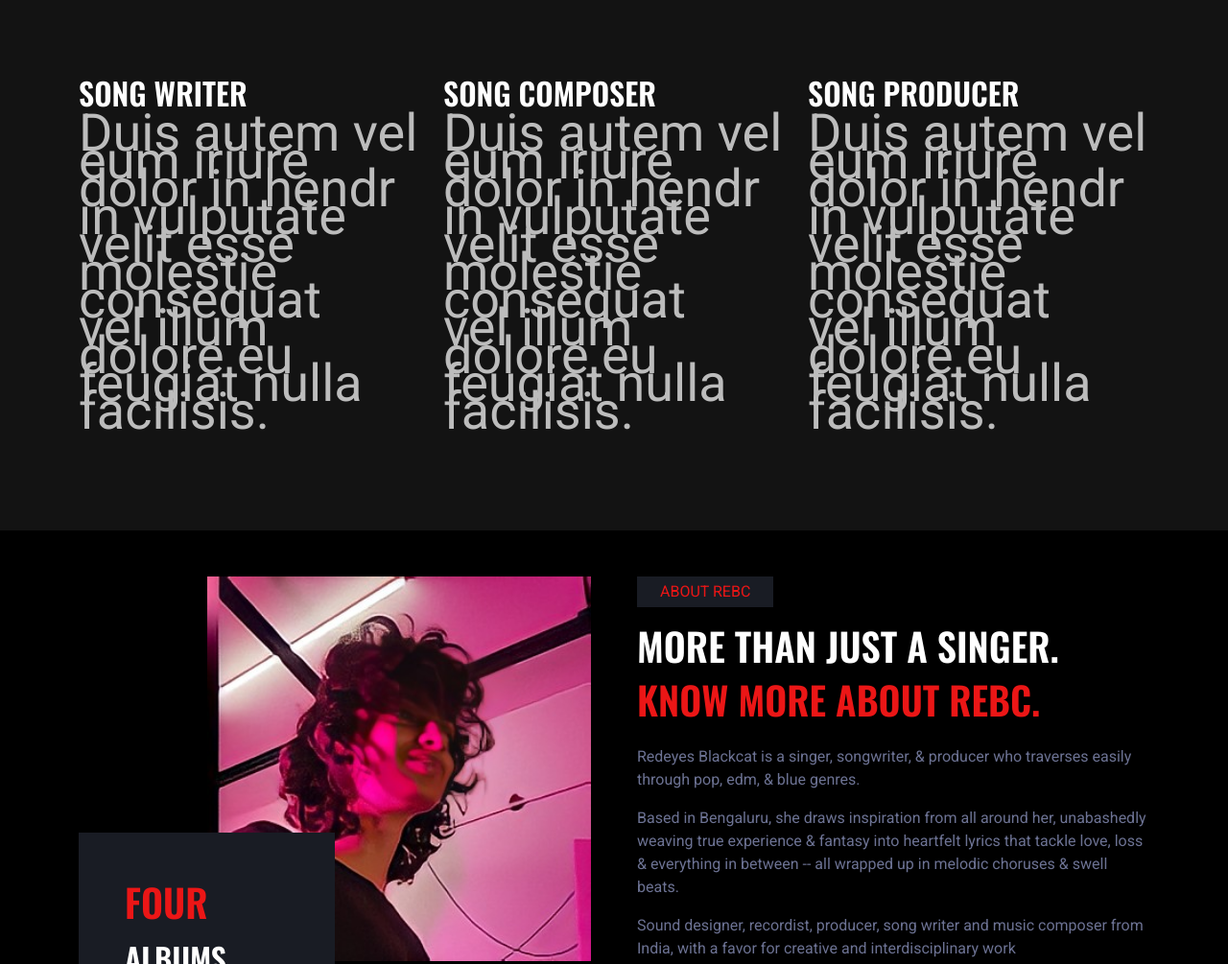
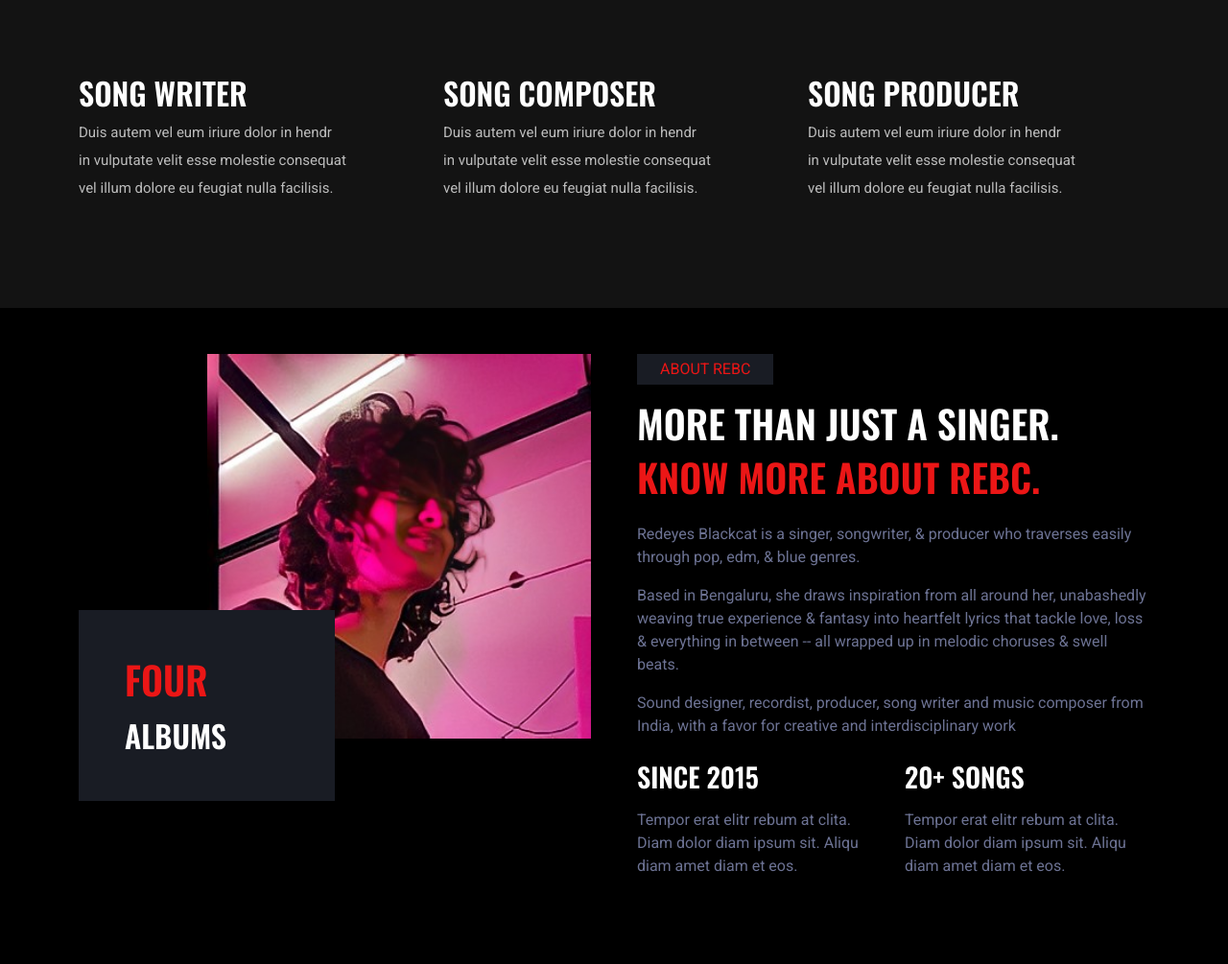
Before and after one commit to The-illusion-mag/REBC, a plain HTML site: page About.html in a window 1280 px wide. Shown: the part 1100-2105 px from the top of the page at 96% size. Drawn offline with nearby package versions, Linux system fonts and the light colour scheme.

Commit message:
Add files via upload

```diff
--- a/About.html
+++ b/About.html
@@ -112,21 +112,21 @@
                 <!-- Services detail of the page -->
                 <div class="col-xs-12 col-sm-4 service-col wow fadeInLeftBig" data-wow-delay="0.3s">
                     <h2 class="heading3 text-uppercase" data-heading="P">Song Writer</h2>
-                    <span class="text">Duis autem vel eum iriure dolor in hendr <br class="hidden-xs hidden-sm">in
+                    <span class="text1">Duis autem vel eum iriure dolor in hendr <br class="hidden-xs hidden-sm">in
                         vulputate velit esse molestie consequat<br class="hidden-xs hidden-sm"> vel illum dolore eu
                         feugiat nulla facilisis.</span>
                 </div>
                 <!-- Services detail of the page -->
                 <div class="col-xs-12 col-sm-4 service-col wow fadeInUpBig" data-wow-delay="0.3s">
                     <h2 class="heading3 text-uppercase" data-heading="W">Song Composer</h2>
-                    <span class="text">Duis autem vel eum iriure dolor in hendr <br class="hidden-xs hidden-sm">in
+                    <span class="text1">Duis autem vel eum iriure dolor in hendr <br class="hidden-xs hidden-sm">in
                         vulputate velit esse molestie consequat<br class="hidden-xs hidden-sm"> vel illum dolore eu
                         feugiat nulla facilisis.</span>
                 </div>
                 <!-- Services detail of the page -->
                 <div class="col-xs-12 col-sm-4 service-col wow fadeInRightBig" data-wow-delay="0.3s">
                     <h2 class="heading3 text-uppercase" data-heading="P">Song producer</h2>
-                    <span class="text">Duis autem vel eum iriure dolor in hendr <br class="hidden-xs hidden-sm">in
+                    <span class="text1">Duis autem vel eum iriure dolor in hendr <br class="hidden-xs hidden-sm">in
                         vulputate velit esse molestie consequat<br class="hidden-xs hidden-sm"> vel illum dolore eu
                         feugiat nulla facilisis.</span>
                 </div>
--- a/css/style.css
+++ b/css/style.css
@@ -632,7 +632,7 @@ img {
   color: #bcbcbc;
 }
 
-.service-sec .text {
+.service-sec .text1 {
   display: block;
   position: relative;
   z-index: 1;
```
Also changed, not shown: About-me.html (+3 -3 lines), index.html (+4 -5 lines).
